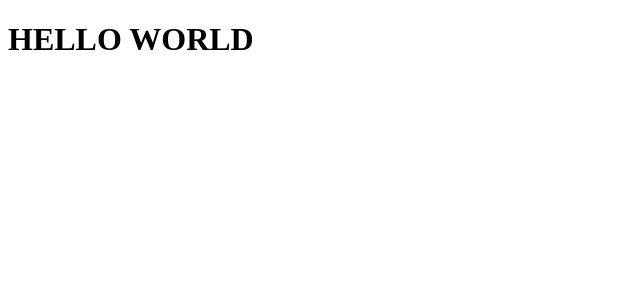
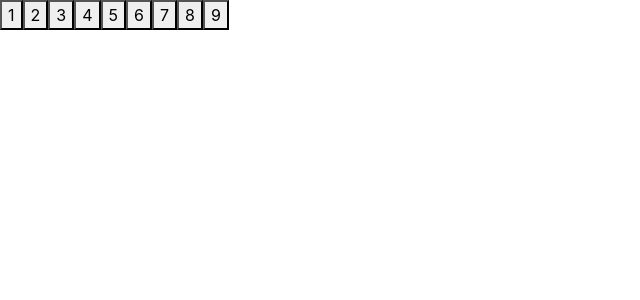
Before and after one commit to jfaMan/react-tic-tac-toe, a React (Create React App) app: page / in a window 1280 px wide. Shown: the top 300 px of the page, without its empty margins (0-640 px from the left). Built offline with nearby package versions, Linux system fonts and the light colour scheme.

Commit message:
setup components

```diff
--- a/package.json
+++ b/package.json
@@ -34,5 +34,9 @@
       "last 1 firefox version",
       "last 1 safari version"
     ]
+  },
+  "devDependencies": {
+    "node-sass": "5.0.0",
+    "sass-loader": "^12.1.0"
   }
 }
--- a/public/index.html
+++ b/public/index.html
@@ -24,6 +24,7 @@
       work correctly both with client-side routing and a non-root public URL.
       Learn how to configure a non-root public URL by running `npm run build`.
     -->
+    <link rel="stylesheet" href="https://cdn.jsdelivr.net/npm/bootstrap@4.6.0/dist/css/bootstrap.min.css" integrity="sha384-B0vP5xmATw1+K9KRQjQERJvTumQW0nPEzvF6L/Z6nronJ3oUOFUFpCjEUQouq2+l" crossorigin="anonymous">
     <title>React App</title>
   </head>
   <body>
--- a/src/App.jsx
+++ b/src/App.jsx
@@ -1,9 +1,10 @@
 import React from 'react';
+import Game from './components/Game'
 
 const App = () => {
   return (
     <div>
-      <h1>HELLO WORLD</h1>
+      <Game />
     </div>
   )
 }
--- /dev/null
+++ b/src/components/Board.jsx
@@ -0,0 +1,21 @@
+import React from 'react';
+import Square from './Square';
+
+const Board = (props) => {
+  const { squares, onClick } = props;
+  return (
+    <div>
+      <Square value="1" onClick={onClick} />
+      <Square value="2" onClick={onClick} />
+      <Square value="3" onClick={onClick} />
+      <Square value="4" onClick={onClick} />
+      <Square value="5" onClick={onClick} />
+      <Square value="6" onClick={onClick} />
+      <Square value="7" onClick={onClick} />
+      <Square value="8" onClick={onClick} />
+      <Square value="9" onClick={onClick} />
+    </div>
+  )
+}
+
+export default Board;
--- /dev/null
+++ b/src/components/Game.jsx
@@ -0,0 +1,15 @@
+import React from 'react';
+import Board from './Board';
+
+const Game = () => {
+
+  const handleClick = () => {
+    console.log('Clicked');
+  }
+
+  return (
+    <Board onClick={handleClick}/>
+  )
+}
+
+export default Game;
--- /dev/null
+++ b/src/components/Square.jsx
@@ -0,0 +1,12 @@
+import React from 'react';
+
+const Square = (props) => {
+  const { value, onClick } = props;
+  return (
+    <button onClick={onClick}>
+      {value}
+    </button>
+  )
+}
+
+export default Square;
--- a/src/index.jsx
+++ b/src/index.jsx
@@ -1,6 +1,7 @@
 import React from 'react';
 import ReactDOM from 'react-dom';
 import App from './App';
+import './assets/stylesheets/application.scss';
 
 const root = document.getElementById('root');
 ReactDOM.render(<App />, root);
```
Also changed, not shown: src/assets/stylesheets/application.scss (added), 1 other file (tests, documents, lock files or other folders).
